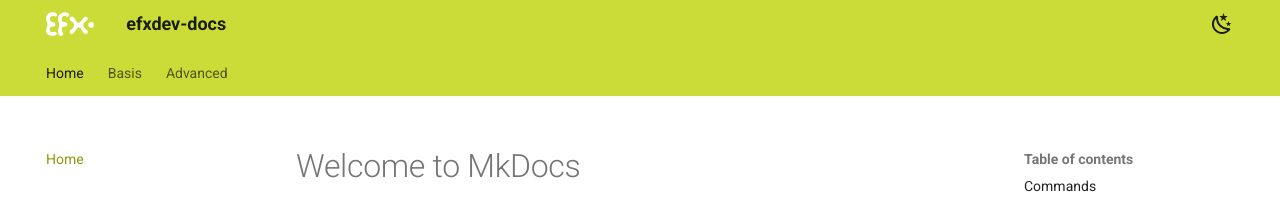
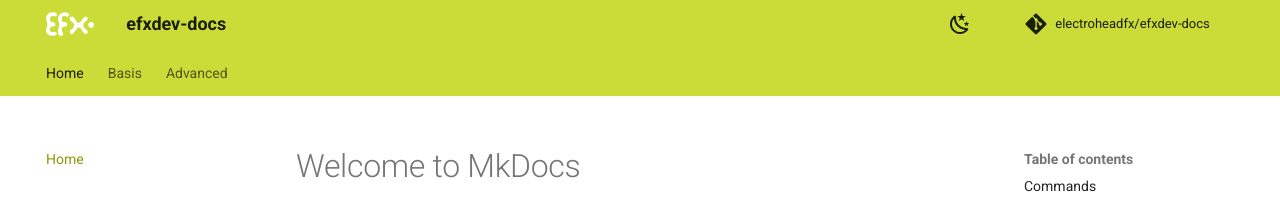
Before and after one commit to electroheadfx/efxdev-docs, an MkDocs documentation site: the page built from docs/index.md, in a window 1280 px wide. Shown: the top 203 px of the page. Built offline with MkDocs 1.6.1 and Material for MkDocs 9.7.7, drawn with Linux system fonts in a browser that asks for light colours; emoji names are drawn with the system emoji font; comment, search, counter and statistics services are not loaded; some of the changed lines change nothing that is shown.

Commit message:
Updated repo data in mkdocs.yml

```diff
--- a/mkdocs.yml
+++ b/mkdocs.yml
@@ -1,4 +1,13 @@
 site_name: efxdev-docs
+site_url: https://squidfunk.github.io/mkdocs-material/
+site_author: Laurent Marques
+site_description: >-
+  Efxdev docs, exercices, tips on web technologies and tools
+# Repository
+repo_name: electroheadfx/efxdev-docs
+repo_url: https://github.com/electroheadfx/efxdev-docs
+
+copyright: Copyright &copy; 2022 - efxdesign / Laurent Marques
 
 plugins:
   - glightbox
@@ -104,8 +113,6 @@
   - assets/stylesheets/extra.css
   - assets/stylesheets/grid-cards.css
 
-copyright: Copyright &copy; 2022 - efxdesign / Laurent Marques
-
 extra:
   social:
     - icon: fontawesome/brands/github
```
